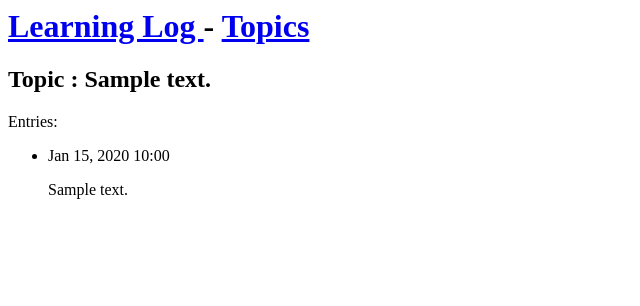
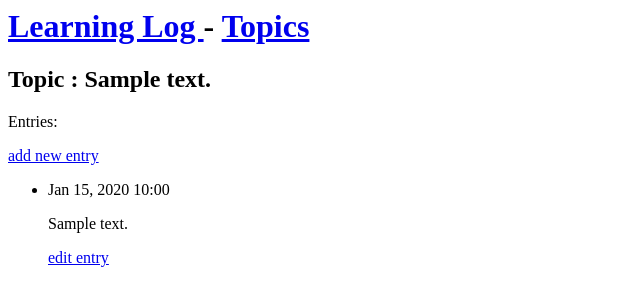
Before and after one commit to anasahhm/DearDjango, a Django app: page /topics/1/ in a window 1280 px wide. Shown: the top 306 px of the page, without its empty margins (0-640 px from the left). Run offline with Django 5.2, Linux system fonts and the light colour scheme; tables that the repository leaves empty hold one stand-in row (values such as "Sample post").

Commit message:
Initial GET/POST operations

```diff
--- a/learning_logs/templates/learning_logs/topic.html
+++ b/learning_logs/templates/learning_logs/topic.html
@@ -4,11 +4,17 @@
 <h2>Topic : {{ topic }}</h2>
 
 <p>Entries: </p>
+<p>
+    <a href="{% url 'learning_logs:new_entry' topic.id %}">add new entry</a>
+</p>
 <ul>
     {% for entry in entries %}
         <li>
             <p>{{ entry.date_added|date:'M d, Y H:i' }}</p>
             <p>{{ entry.text|linebreaks }}</p>
+            <p>
+                <a href="{% url 'learning_logs:edit_entry' entry.id %}">edit entry</a>
+            </p
         </li>
     {% empty %}
         <li>No entries yet.</li>
--- a/learning_logs/templates/learning_logs/topics.html
+++ b/learning_logs/templates/learning_logs/topics.html
@@ -13,4 +13,7 @@
     {% endfor %}
 </ul>
 
+<a href="{% url 'learning_logs:new_topic' %}">Add a new topic:</a>
+
+
 {% endblock content %}
--- a/learning_logs/urls.py
+++ b/learning_logs/urls.py
@@ -6,4 +6,7 @@ urlpatterns = [
     path('', views.index, name='index'),
     path('topics/', views.topics, name='topics'),
     path('topics/<int:topic_id>/', views.topic, name='topic'),
+    path('new_topic/', views.new_topic, name='new_topic'),
+    path('new_entry/<int:topic_id>/', views.new_entry, name='new_entry'),
+    path('edit_entry/<int:entry_id>/', views.edit_entry, name='edit_entry'),
 ]
--- a/learning_logs/views.py
+++ b/learning_logs/views.py
@@ -1,5 +1,9 @@
 from django.shortcuts import render
-from .models import Topic
+from django.http import HttpResponseRedirect
+from django.urls import reverse
+
+from .models import Topic , Entry
+from .forms import TopicForm , EntryForm
 
 def index(request):
     """Learning log Home page"""
@@ -17,3 +21,55 @@ def topic(request, topic_id):
     entries = topic.entry_set.order_by('-date_added')
     context = {'topic': topic, 'entries': entries}
     return render(request, 'learning_logs/topic.html', context)
+
+def new_topic(request):
+    """add a new topic"""
+    if request.method != 'POST':
+        # No data submitted; create a blank form.
+        form = TopicForm()
+    else:
+        # POST data submitted; process data.
+        form = TopicForm(data=request.POST)
+        if form.is_valid():
+            form.save()
+            return HttpResponseRedirect(reverse('learning_logs:topics'))
+
+    context = {'form': form}
+    return render(request, 'learning_logs/new_topic.html', context)
+
+def new_entry(request, topic_id):
+    """Add a new entry for a specific topic."""
+    topic = Topic.objects.get(id=topic_id)
+
+    if request.method != 'POST':
+        # No data submitted; create a blank form.
+        form = EntryForm()
+    else:
+        # POST data submitted; process data.
+        form = EntryForm(data=request.POST)
+        if form.is_valid():
+            new_entry = form.save(commit=False)
+            new_entry.topic = topic
+            new_entry.save()
+            return HttpResponseRedirect(reverse('learning_logs:topic', args=[topic_id]))
+
+    context = {'topic': topic, 'form': form}
+    return render(request, 'learning_logs/new_entry.html', context)
+
+def edit_entry(request, entry_id):
+    """Edit an existing entry."""
+    entry = Entry.objects.get(id=entry_id)
+    topic = entry.topic
+
+    if request.method != 'POST':
+        # Initial request; pre-fill form with the current entry.
+        form = EntryForm(instance=entry)
+    else:
+        # POST data submitted; process data.
+        form = EntryForm(instance=entry, data=request.POST)
+        if form.is_valid():
+            form.save()
+            return HttpResponseRedirect(reverse('learning_logs:topic', args=[topic.id]))
+
+    context = {'entry': entry, 'topic': topic, 'form': form}
+    return render(request, 'learning_logs/edit_entry.html', context)
```
Also changed, not shown: learning_logs/forms.py (added, +16 -0 lines), learning_logs/templates/learning_logs/edit_entry.html (added, +12 -0 lines), learning_logs/templates/learning_logs/new_entry.html (added, +12 -0 lines), learning_logs/templates/learning_logs/new_topic.html (added, +10 -0 lines).
